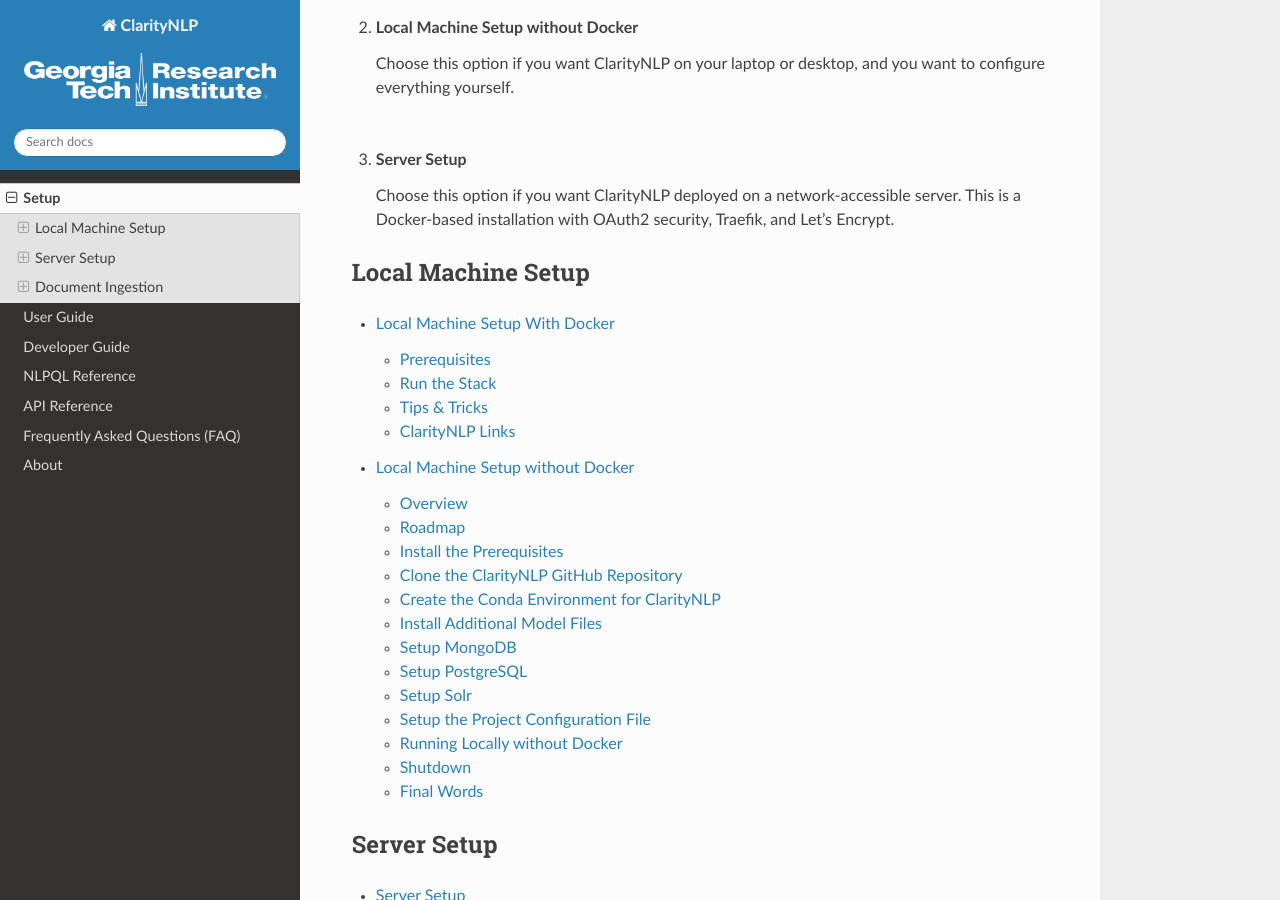
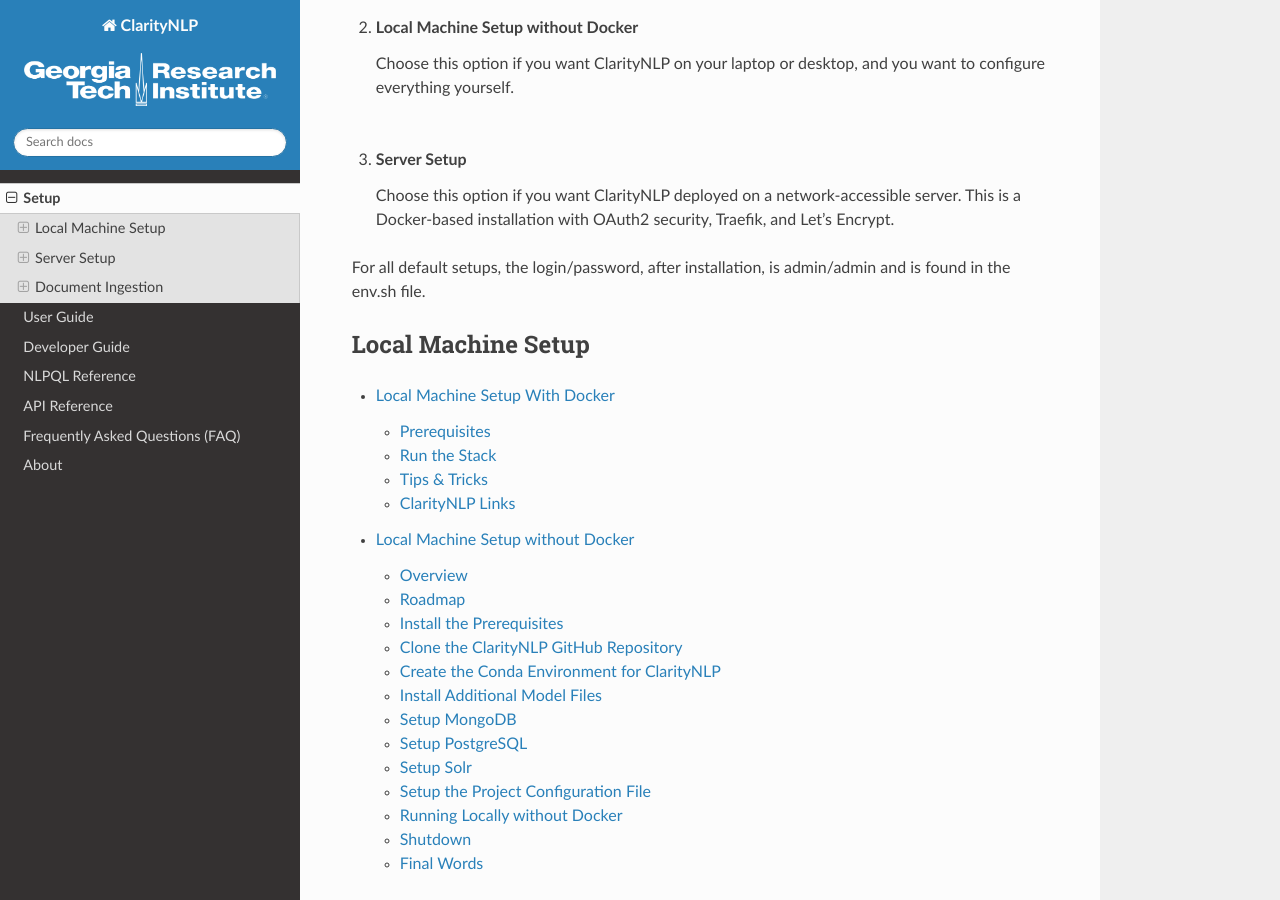
Before and after one commit to ClarityNLP/ClarityNLP, a Sphinx documentation site: the page built from docs/setup/index.rst, in a window 1280 px wide and 900 px high, scrolled down 348 px. Built offline with Sphinx 7.4.7 and the Read the Docs theme 2.0.0, drawn with Linux system fonts in a browser that asks for light colours.

Commit message:
added default l/p post-installation
Per #149 and personal experience guessing l/p, adding here.

```diff
--- a/docs/setup/index.rst
+++ b/docs/setup/index.rst
@@ -32,6 +32,7 @@
    server. This is a Docker-based installation with OAuth2 security, Traefik,
    and Let's Encrypt.
 
+For all default setups, the login/password, after installation, is admin/admin and is found in the env.sh file.
 
 Local Machine Setup
 -------------------
```
